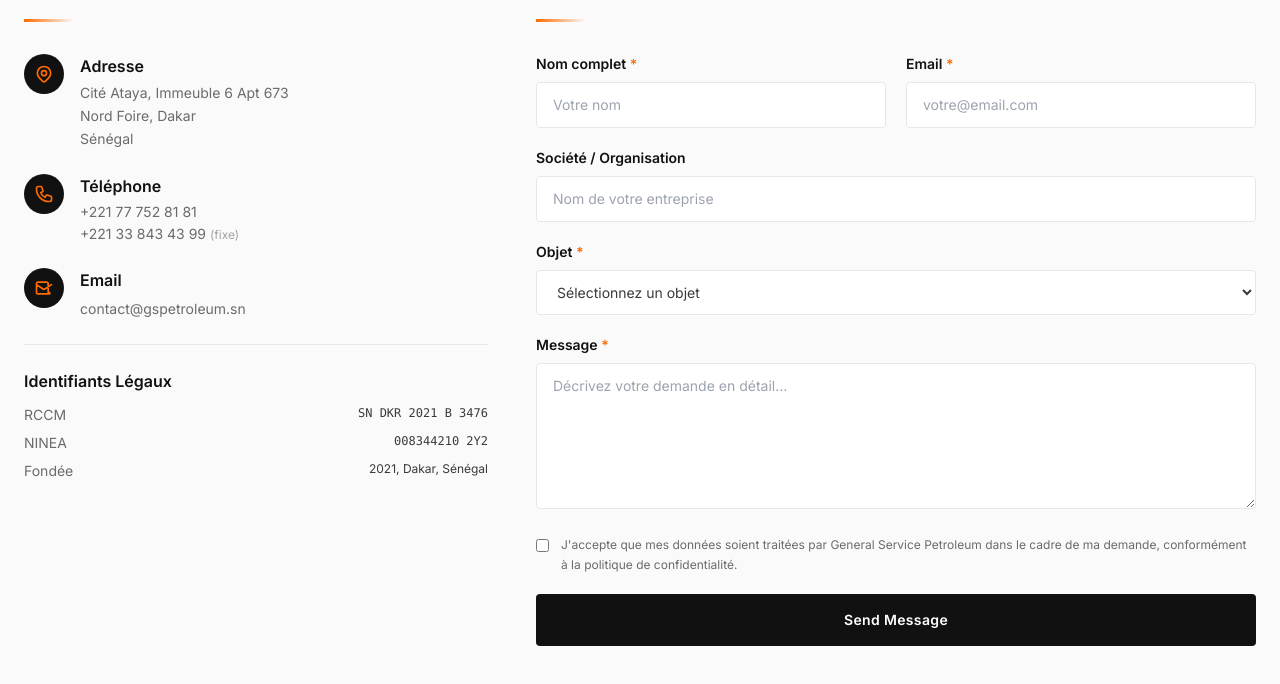
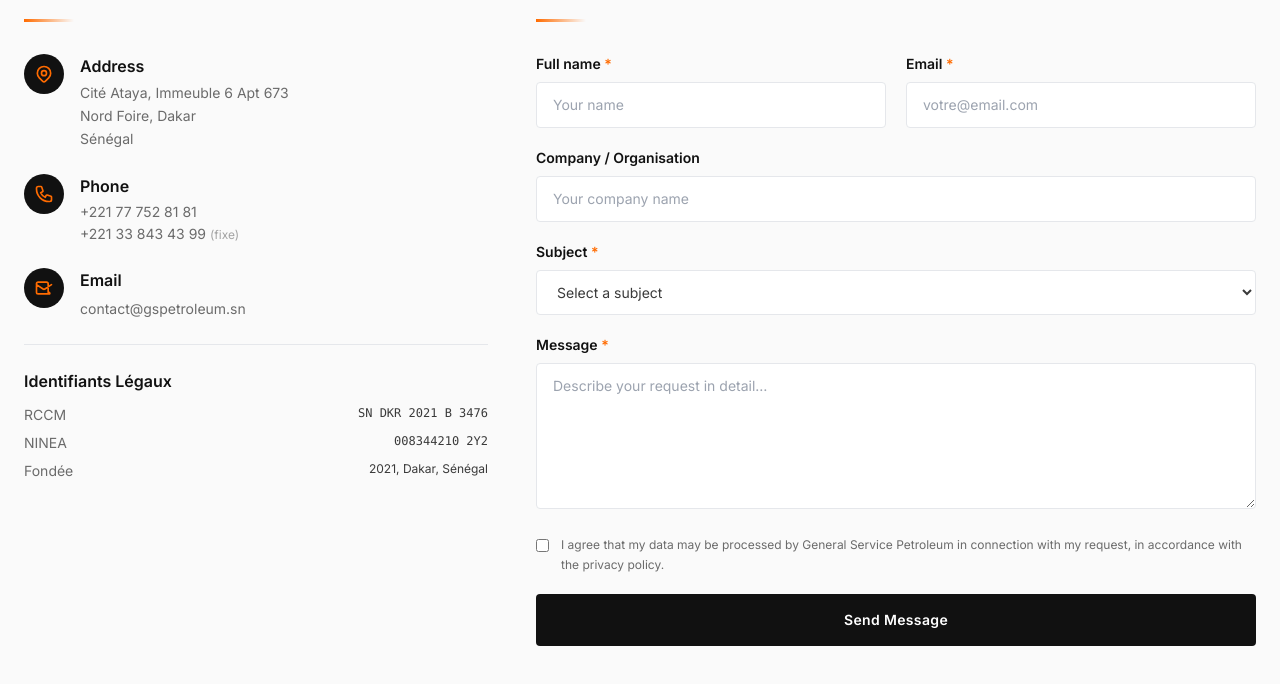
Before and after one commit to kadiallo1311/gsp-petroleum, a website: page contact.html in a window 1280 px wide. Shown: the part 600-1284 px from the top of the page. Drawn offline with nearby package versions, Linux system fonts and the light colour scheme.

Commit message:
fix: site audit corrections — bilingual form, broken image, KWM phrase
- partenariats.html: remove KWM "en cours de constitution" sentence (FR+EN)
- activites.html: replace missing granite-2.jpg with camion-section.jpg
- contact.html: translate all form labels/options/placeholders FR↔EN,
  remove obsolete enctype attribute, translate consent text
- equipe.html: align static h2 text with i18n.js team.subtitle key
- js/i18n.js: add 14 new keys for contact form options and placeholders

Co-Authored-By: Claude Sonnet 4.6 <noreply@anthropic.com>

```diff
--- a/contact.html
+++ b/contact.html
@@ -185,7 +185,7 @@
                 <svg class="w-5 h-5 text-[#FF6B00]" fill="none" stroke="currentColor" viewBox="0 0 24 24"><path stroke-linecap="round" stroke-linejoin="round" stroke-width="2" d="M17.657 16.657L13.414 20.9a1.998 1.998 0 01-2.827 0l-4.244-4.243a8 8 0 1111.314 0z"/><path stroke-linecap="round" stroke-linejoin="round" stroke-width="2" d="M15 11a3 3 0 11-6 0 3 3 0 016 0z"/></svg>
               </div>
               <div>
-                <p class="font-semibold text-[#111111] mb-1">Adresse</p>
+                <p class="font-semibold text-[#111111] mb-1" data-i18n="contact.info.addr">Adresse</p>
                 <p class="text-gsp-muted text-sm leading-relaxed">Cité Ataya, Immeuble 6 Apt 673<br>Nord Foire, Dakar<br>Sénégal</p>
               </div>
             </div>
@@ -196,7 +196,7 @@
                 <svg class="w-5 h-5 text-[#FF6B00]" fill="none" stroke="currentColor" viewBox="0 0 24 24"><path stroke-linecap="round" stroke-linejoin="round" stroke-width="2" d="M3 5a2 2 0 012-2h3.28a1 1 0 01.948.684l1.498 4.493a1 1 0 01-.502 1.21l-2.257 1.13a11.042 11.042 0 005.516 5.516l1.13-2.257a1 1 0 011.21-.502l4.493 1.498a1 1 0 01.684.949V19a2 2 0 01-2 2h-1C9.716 21 3 14.284 3 6V5z"/></svg>
               </div>
               <div>
-                <p class="font-semibold text-[#111111] mb-1">Téléphone</p>
+                <p class="font-semibold text-[#111111] mb-1" data-i18n="contact.info.phone">Téléphone</p>
                 <a href="tel:+221777528181" class="text-gsp-muted text-sm hover:text-[#FF6B00] transition-colors block">+221 77 752 81 81</a>
                 <a href="tel:+221338434399" class="text-gsp-muted text-sm hover:text-[#FF6B00] transition-colors block mt-0.5">+221 33 843 43 99 <span class="text-xs opacity-60">(fixe)</span></a>
               </div>
@@ -208,7 +208,7 @@
                 <svg class="w-5 h-5 text-[#FF6B00]" fill="none" stroke="currentColor" viewBox="0 0 24 24"><path stroke-linecap="round" stroke-linejoin="round" stroke-width="2" d="M3 8l7.89 5.26a2 2 0 002.22 0L21 8M5 19h14a2 2 0 00-2-2V7a2 2 0 00-2-2H5a2 2 0 00-2 2v10a2 2 0 002 2z"/></svg>
               </div>
               <div>
-                <p class="font-semibold text-[#111111] mb-1">Email</p>
+                <p class="font-semibold text-[#111111] mb-1" data-i18n="contact.info.email">Email</p>
                 <a href="mailto:contact@gspetroleum.sn" class="text-gsp-muted text-sm hover:text-[#FF6B00] transition-colors">contact@gspetroleum.sn</a>
               </div>
             </div>
@@ -241,11 +241,11 @@
           <h2 class="font-serif text-2xl md:text-3xl font-bold text-[#111111] mt-4 mb-6"><span class="lang-fr">Envoyez-nous un Message</span><span class="lang-en">Send us a Message</span></h2>
           <div class="gold-divider mb-8"></div>
 
-          <form id="contact-form" action="mailto:contact@gspetroleum.sn" method="POST" enctype="text/plain" class="space-y-5">
+          <form id="contact-form" action="mailto:contact@gspetroleum.sn" method="POST" class="space-y-5">
             <div class="grid grid-cols-1 md:grid-cols-2 gap-5">
               <div>
-                <label class="block text-sm font-semibold text-[#111111] mb-2">Nom complet <span class="text-[#FF6B00]">*</span></label>
-                <input type="text" name="nom" required placeholder="Votre nom" class="form-field w-full px-4 py-3 rounded border border-gray-200 text-sm bg-white focus:outline-none" />
+                <label class="block text-sm font-semibold text-[#111111] mb-2"><span class="lang-fr">Nom complet</span><span class="lang-en">Full name</span> <span class="text-[#FF6B00]">*</span></label>
+                <input type="text" name="nom" required data-i18n="contact.form.placeholder.name" placeholder="Votre nom" class="form-field w-full px-4 py-3 rounded border border-gray-200 text-sm bg-white focus:outline-none" />
               </div>
               <div>
                 <label class="block text-sm font-semibold text-[#111111] mb-2">Email <span class="text-[#FF6B00]">*</span></label>
@@ -254,32 +254,33 @@
             </div>
 
             <div>
-              <label class="block text-sm font-semibold text-[#111111] mb-2">Société / Organisation</label>
-              <input type="text" name="societe" placeholder="Nom de votre entreprise" class="form-field w-full px-4 py-3 rounded border border-gray-200 text-sm bg-white focus:outline-none" />
+              <label class="block text-sm font-semibold text-[#111111] mb-2"><span class="lang-fr">Société / Organisation</span><span class="lang-en">Company / Organisation</span></label>
+              <input type="text" name="societe" data-i18n="contact.form.placeholder.company" placeholder="Nom de votre entreprise" class="form-field w-full px-4 py-3 rounded border border-gray-200 text-sm bg-white focus:outline-none" />
             </div>
 
             <div>
-              <label class="block text-sm font-semibold text-[#111111] mb-2">Objet <span class="text-[#FF6B00]">*</span></label>
+              <label class="block text-sm font-semibold text-[#111111] mb-2"><span class="lang-fr">Objet</span><span class="lang-en">Subject</span> <span class="text-[#FF6B00]">*</span></label>
               <select name="objet" required class="form-field w-full px-4 py-3 rounded border border-gray-200 text-sm bg-white focus:outline-none text-gsp-text">
-                <option value="" disabled selected>Sélectionnez un objet</option>
-                <option value="partenariat">Proposition de partenariat</option>
-                <option value="investissement">Opportunité d'investissement</option>
-                <option value="approvisionnement">Approvisionnement / Commande</option>
-                <option value="presse">Demande presse / médias</option>
-                <option value="emploi">Candidature spontanée</option>
-                <option value="autre">Autre demande</option>
+                <option value="" disabled selected data-i18n="contact.form.opt.default">Sélectionnez un objet</option>
+                <option value="partenariat" data-i18n="contact.form.opt.partenariat">Proposition de partenariat</option>
+                <option value="investissement" data-i18n="contact.form.opt.investissement">Opportunité d'investissement</option>
+                <option value="approvisionnement" data-i18n="contact.form.opt.approvisionnement">Approvisionnement / Commande</option>
+                <option value="presse" data-i18n="contact.form.opt.presse">Demande presse / médias</option>
+                <option value="emploi" data-i18n="contact.form.opt.emploi">Candidature spontanée</option>
+                <option value="autre" data-i18n="contact.form.opt.autre">Autre demande</option>
               </select>
             </div>
 
             <div>
               <label class="block text-sm font-semibold text-[#111111] mb-2">Message <span class="text-[#FF6B00]">*</span></label>
-              <textarea name="message" required rows="6" placeholder="Décrivez votre demande en détail…" class="form-field w-full px-4 py-3 rounded border border-gray-200 text-sm bg-white focus:outline-none resize-none"></textarea>
+              <textarea name="message" required rows="6" data-i18n="contact.form.placeholder.message" placeholder="Décrivez votre demande en détail…" class="form-field w-full px-4 py-3 rounded border border-gray-200 text-sm bg-white focus:outline-none resize-none"></textarea>
             </div>
 
             <div class="flex items-start gap-3">
               <input type="checkbox" id="consent" name="consent" required class="mt-1 accent-gold" />
               <label for="consent" class="text-xs text-gsp-muted leading-relaxed">
-                J'accepte que mes données soient traitées par General Service Petroleum dans le cadre de ma demande, conformément à la politique de confidentialité.
+                <span class="lang-fr">J'accepte que mes données soient traitées par General Service Petroleum dans le cadre de ma demande, conformément à la politique de confidentialité.</span>
+                <span class="lang-en">I agree that my data may be processed by General Service Petroleum in connection with my request, in accordance with the privacy policy.</span>
               </label>
             </div>
 
--- a/js/i18n.js
+++ b/js/i18n.js
@@ -92,6 +92,16 @@ const GSP_TRANSLATIONS = {
     'contact.info.addr':    'Adresse',
     'contact.info.email':   'E-mail',
     'contact.info.phone':   'Téléphone',
+    'contact.form.placeholder.name':    'Votre nom',
+    'contact.form.placeholder.company': 'Nom de votre entreprise',
+    'contact.form.placeholder.message': 'Décrivez votre demande en détail…',
+    'contact.form.opt.default':         'Sélectionnez un objet',
+    'contact.form.opt.partenariat':     'Proposition de partenariat',
+    'contact.form.opt.investissement':  'Opportunité d\'investissement',
+    'contact.form.opt.approvisionnement': 'Approvisionnement / Commande',
+    'contact.form.opt.presse':          'Demande presse / médias',
+    'contact.form.opt.emploi':          'Candidature spontanée',
+    'contact.form.opt.autre':           'Autre demande',
     /* ── Equipe page ── */
     'team.badge':       'Direction Associée',
     'team.title':       'Notre Équipe Dirigeante',
@@ -234,6 +244,16 @@ const GSP_TRANSLATIONS = {
     'contact.info.addr':    'Address',
     'contact.info.email':   'Email',
     'contact.info.phone':   'Phone',
+    'contact.form.placeholder.name':    'Your name',
+    'contact.form.placeholder.company': 'Your company name',
+    'contact.form.placeholder.message': 'Describe your request in detail…',
+    'contact.form.opt.default':         'Select a subject',
+    'contact.form.opt.partenariat':     'Partnership proposal',
+    'contact.form.opt.investissement':  'Investment opportunity',
+    'contact.form.opt.approvisionnement': 'Supply / Order',
+    'contact.form.opt.presse':          'Press / media request',
+    'contact.form.opt.emploi':          'Spontaneous application',
+    'contact.form.opt.autre':           'Other request',
     /* ── Equipe page ── */
     'team.badge':       'Executive Team',
     'team.title':       'Our Leadership Team',
```
Also changed, not shown: activites.html (+1 -1 lines), equipe.html (+1 -1 lines), partenariats.html (+2 -2 lines).
